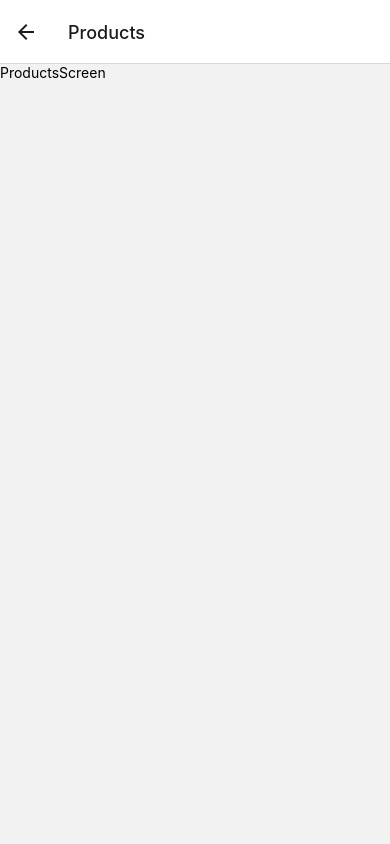
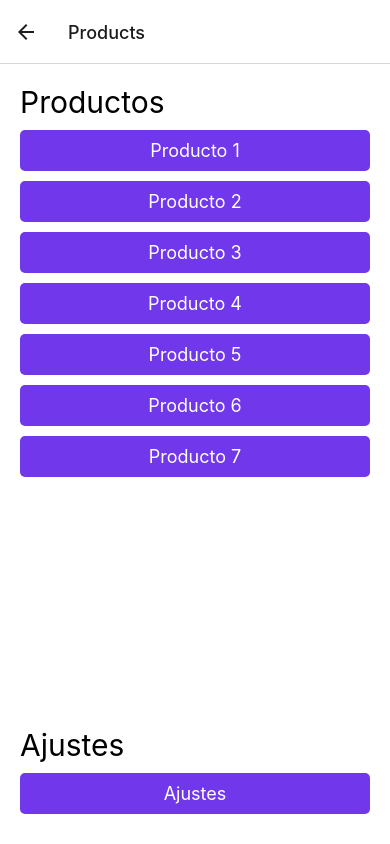
Before and after one commit to FranciscoJSB12/react-native-navigation-app, a React Native app: screen /Products in a window 390 px wide. Built offline with nearby package versions, Linux system fonts and the light colour scheme.

Commit message:
feat: Implement flatlist to render products

```diff
--- a/src/presentation/routes/StackNavigator.tsx
+++ b/src/presentation/routes/StackNavigator.tsx
@@ -1,6 +1,7 @@
 import { createStackNavigator } from '@react-navigation/stack';
 import { HomeScreen } from '../screens/home/HomeScreen';
-import { ProductScreen } from '../screens/products/ProductsScreen';
+import { ProductsScreen } from '../screens/products/ProductsScreen';
+import { ProductScreen } from '../screens/products/ProductScreen';
 import { SettingScreen } from '../screens/settings/SettingsScreen';
 
 const Stack = createStackNavigator();
@@ -23,6 +24,10 @@ export const StackNavigator = () => {
       />
       <Stack.Screen
         name='Products'
+        component={ProductsScreen}
+      />
+      <Stack.Screen
+        name='Product'
         component={ProductScreen}
       />
       <Stack.Screen
--- /dev/null
+++ b/src/presentation/screens/products/ProductScreen.tsx
@@ -0,0 +1,10 @@
+import { View, Text } from 'react-native';
+import { globalStyles } from '../../theme/theme';
+
+export const ProductScreen = () => {
+  return (
+    <View style={globalStyles.container}>
+      <Text>Producto</Text>
+    </View>
+  );
+};
--- a/src/presentation/screens/products/ProductsScreen.tsx
+++ b/src/presentation/screens/products/ProductsScreen.tsx
@@ -1,5 +1,38 @@
-import { Text } from 'react-native';
+import { View, Text, FlatList } from 'react-native';
+import { useNavigation } from '@react-navigation/native';
+import { globalStyles } from '../../theme/theme';
+import { PrimaryButton } from '../../components/shared/PrimaryButton';
 
-export const ProductScreen = () => {
-  return <Text>ProductsScreen</Text>;
+const products = [
+  { id: 1, name: 'Producto 1' },
+  { id: 2, name: 'Producto 2' },
+  { id: 3, name: 'Producto 3' },
+  { id: 4, name: 'Producto 4' },
+  { id: 5, name: 'Producto 5' },
+  { id: 6, name: 'Producto 6' },
+  { id: 7, name: 'Producto 7' },
+];
+
+export const ProductsScreen = () => {
+  const navigation = useNavigation();
+
+  return (
+    <View style={globalStyles.container}>
+      <Text style={{ marginBottom: 10, fontSize: 30 }}>Productos</Text>
+      <FlatList
+        data={products}
+        renderItem={({ item }) => (
+          <PrimaryButton
+            onPress={() => navigation.navigate('Product' as never)}
+            label={item.name}
+          />
+        )}
+      />
+      <Text style={{ marginBottom: 10, fontSize: 30 }}>Ajustes</Text>
+      <PrimaryButton
+        onPress={() => navigation.navigate('Settings' as never)}
+        label='Ajustes'
+      />
+    </View>
+  );
 };
```
